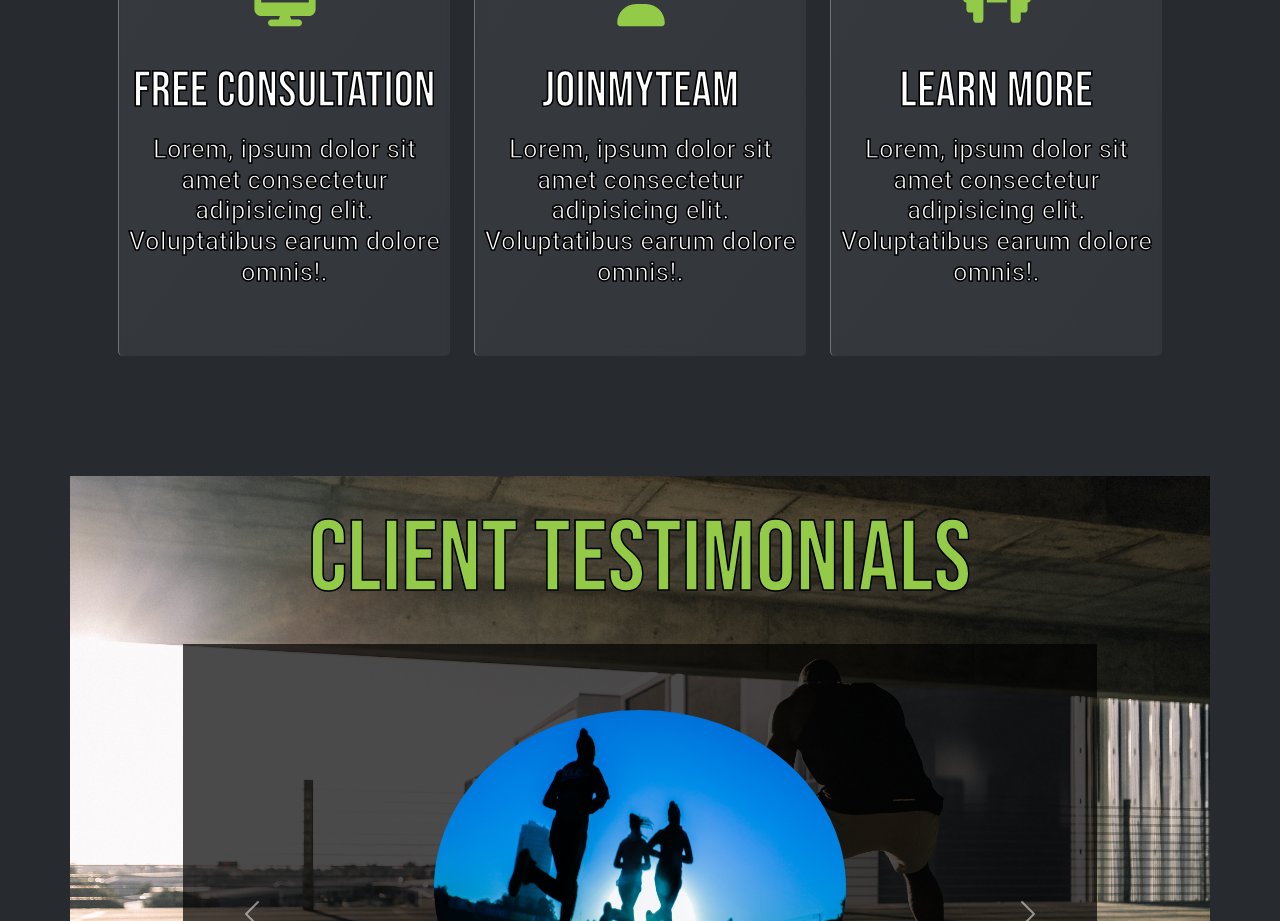
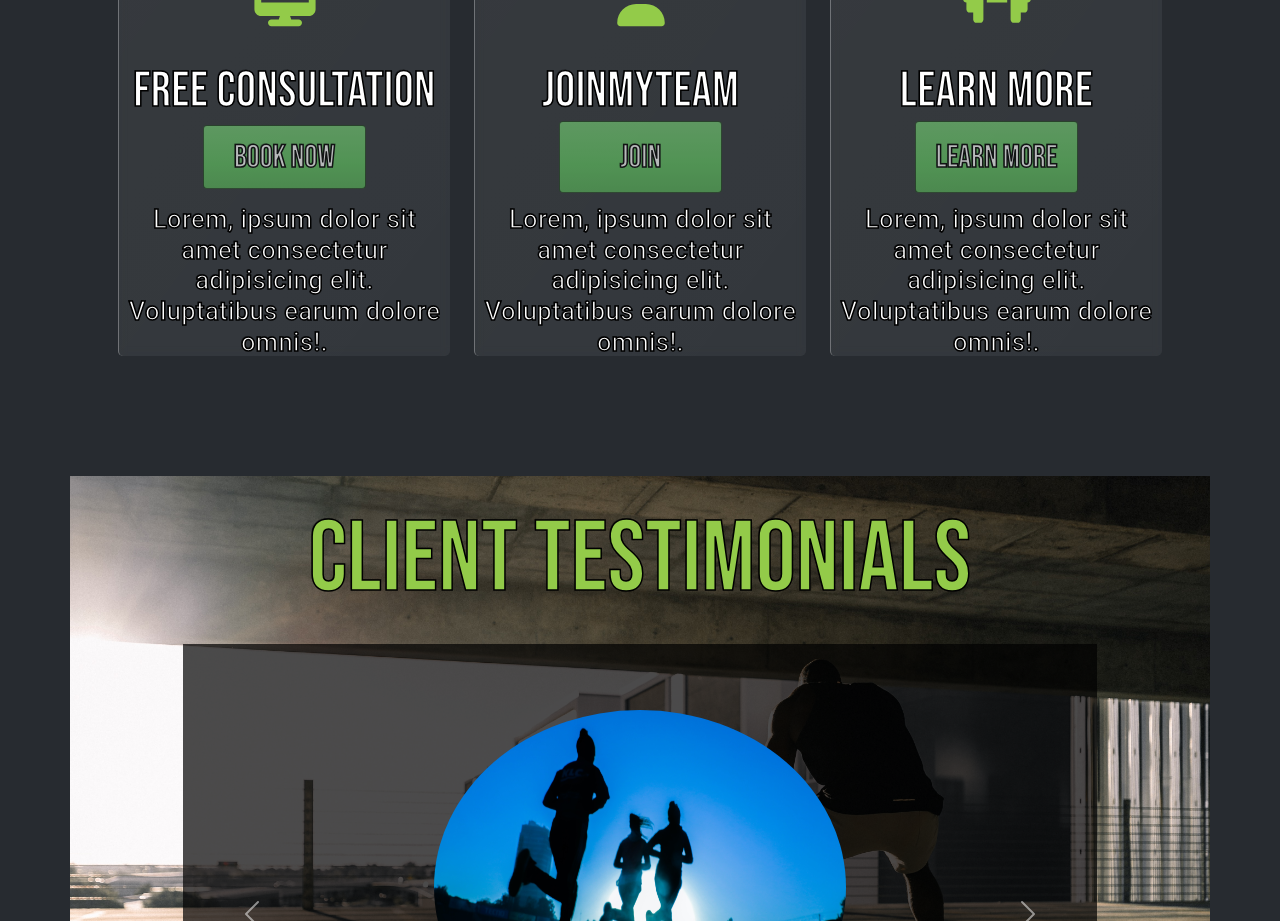
Before and after one commit to OhziiiLov3/joinMyObession, a React (Create React App) app in the folder frontend/: page / in a window 1280 px wide. Shown: the part 1120-2041 px from the top of the page. Built offline with nearby package versions, Linux system fonts and the light colour scheme; a web font is replaced by a local one.

Commit message:
updating sign up buttons

```diff
--- a/frontend/src/index.css
+++ b/frontend/src/index.css
@@ -159,18 +159,15 @@ img.card-img{
   bottom: 50px;
   padding: .30rem;
   text-transform: uppercase;
-  font-family: 'Oswald', sans-serif;
-  font-family: 'Roboto', sans-serif;
 
 }
 
 .services .box:hover p {
   position: relative;
-  font-size: 1.6rem;
-  bottom: 55px;
+  font-size: 1.4rem;
+  bottom: 120px;
   padding: .25rem;
   text-transform: uppercase;
-  font-family: 'Oswald', sans-serif;
 
 }
 
@@ -178,7 +175,7 @@ img.card-img{
   color: white;
   text-transform: none;
   position: relative;
-  bottom: 120px;
+  bottom: 170px;
   font-size: 1.6rem;
   font-family: 'Oswald', sans-serif;
   font-family: 'Roboto', sans-serif;
@@ -214,7 +211,6 @@ img.card-img{
   font-size: 3.4rem;
   position: absolute;
   align-items: center;
-  color: var(--primary-blue);
   top: 50%;
   left: 50%;
   transform: translate(-50%, -50%);
@@ -237,19 +233,38 @@ img.card-img{
 }
 
 .services .box:hover {
-  background: var(--Primary-glass);
-  border-bottom: .3125rem var(--primary-black) !important;
+  background: linear-gradient(to right bottom,
+      rgba(255, 255, 255, 0.07),
+      rgba(255, 255, 255, 0.06));;
+  border-bottom: .3125rem black !important;
 }
 
-
-.services .box:hover .service-icon {
-  color: var(--primary-black) !important;
-}
 
 .service-link {
   text-decoration: none;
 }
 
+.card-btn {
+  position: relative;
+  bottom: 160px;
+  margin: 1.2rem 0 0 0;
+  background: none;
+  width: 50%;
+}
+
+.card-btn h2{
+  position: relative;
+  top: 5px;
+  font-size: 2rem;
+  color: white;
+}
+ .services .box:hover .card-btn {
+  position: relative;
+  bottom: 100px;
+  margin: 1rem 0 0 0;
+  background: white;
+  width: 50%;
+}
 
 
 /* PRODUCR SCREEN */
--- a/frontend/src/screens/HomeScreen.js
+++ b/frontend/src/screens/HomeScreen.js
@@ -36,6 +36,12 @@ const HomeScreen = () => {
                         <h3> Free Consultation</h3>
                       </Link>
                     </LinkContainer>
+                    <button
+                      type="button"
+                      className="card-btn btn btn-success disabled py-2"
+                    >
+                      <h2>Book Now</h2>
+                    </button>
                     <p>
                       {" "}
                       Lorem, ipsum dolor sit amet consectetur adipisicing elit.
@@ -63,6 +69,12 @@ const HomeScreen = () => {
                     >
                       <h3> JoinMyTeam</h3>
                     </Link>
+                    <button
+                      type="button"
+                      className="card-btn btn btn-success disabled"
+                    >
+                      <h2>Join</h2>
+                    </button>
                     <p>
                       {" "}
                       Lorem, ipsum dolor sit amet consectetur adipisicing elit.
@@ -90,6 +102,12 @@ const HomeScreen = () => {
                     >
                       <h3>Learn More</h3>
                     </Link>
+                    <button
+                      type="button"
+                      className="card-btn btn btn-success disabled"
+                    >
+                     <h2>Learn More</h2>
+                    </button>
                     <p>
                       {" "}
                       Lorem, ipsum dolor sit amet consectetur adipisicing elit.
```
